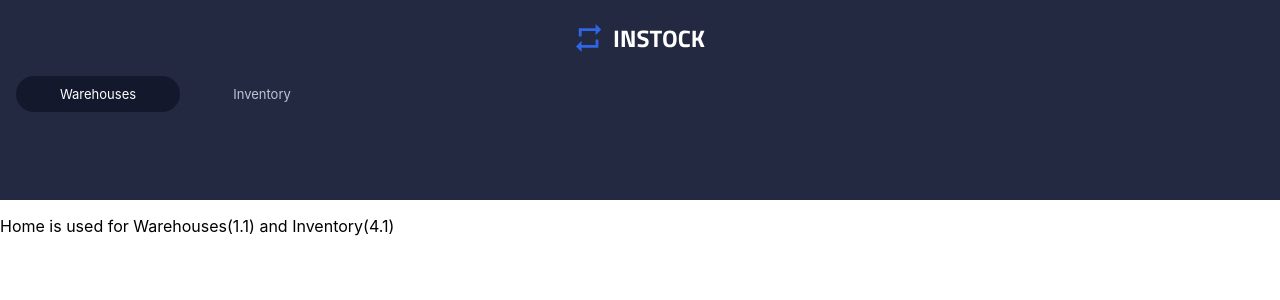
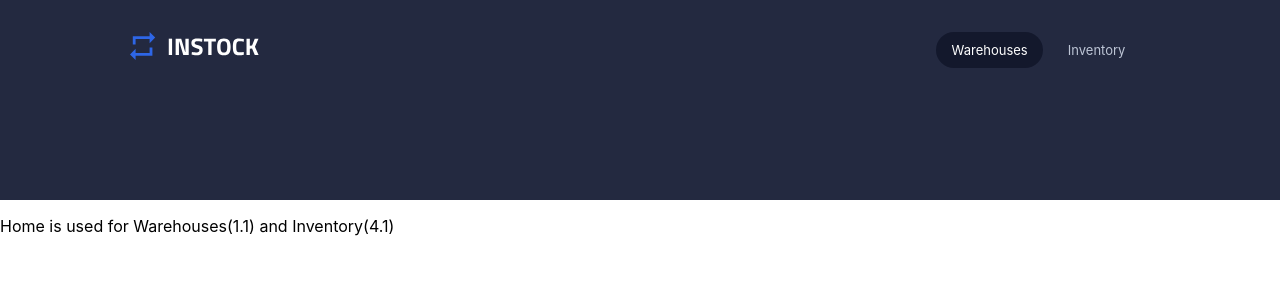
Before and after one commit to D-Nugent/a-team-instock, a React (Create React App) app in the folder front-end/: page /warehouse-main in a window 1280 px wide. Shown: the top 300 px of the page. Built offline with nearby package versions, Linux system fonts and the light colour scheme.

Commit message:
Header Adaptive/Responsive Design Added - Adaptive design added for Header for tablet and desktop breakpoints - Typo corrected on _variables.scss

```diff
--- a/front-end/src/components/Header/Header.scss
+++ b/front-end/src/components/Header/Header.scss
@@ -1,7 +1,7 @@
 @import '../../styles/global';
 
 .header {
-    background-color: #232940;
+    background-color: $bgHeader;
     height: 200px;
     display: flex;
     flex-wrap: wrap;
@@ -13,12 +13,17 @@
     &__nav {
         width: 100%;
         display: flex;
-        justify-content: fle;
+        justify-content: center;
         align-items: flex-start;
         margin: 24px 0;
 
+        @include tablet {
+            width: fit-content;
+            margin: 0;
+        }
+
         &-link {
-            color: #BDC5D5;
+            color: $tableBorder;
             text-decoration: none;
             font-size: 13px;
             line-height: 20px;
@@ -32,9 +37,22 @@
             }
 
             &.--active {
-                background-color: #13182C;
-                color: #FFF
+                background-color: $globalText;
+                color: $globalWhite
+            }
+
+            @include tablet {
+                width: 107px;
             }
         }
     }
+
+    @include tablet {
+        justify-content: space-between;
+        padding: 32px;
+    }
+
+    @include laptop {
+        padding: 32px 10.15vw;
+    }
 }
--- a/front-end/src/styles/partials/_variables.scss
+++ b/front-end/src/styles/partials/_variables.scss
@@ -2,7 +2,7 @@
 $globalText: #13182c;
 $globalWhite: #ffffff;
 $globalBtn: #2e66e5;
-//Seccondary Colors
+//Secondary Colors
 $tableText: #5c667e;
 $tableBorder: #bdc5d5;
 //Background Colors
```
Also changed, not shown: 1 other file (tests, documents, lock files or other folders).
